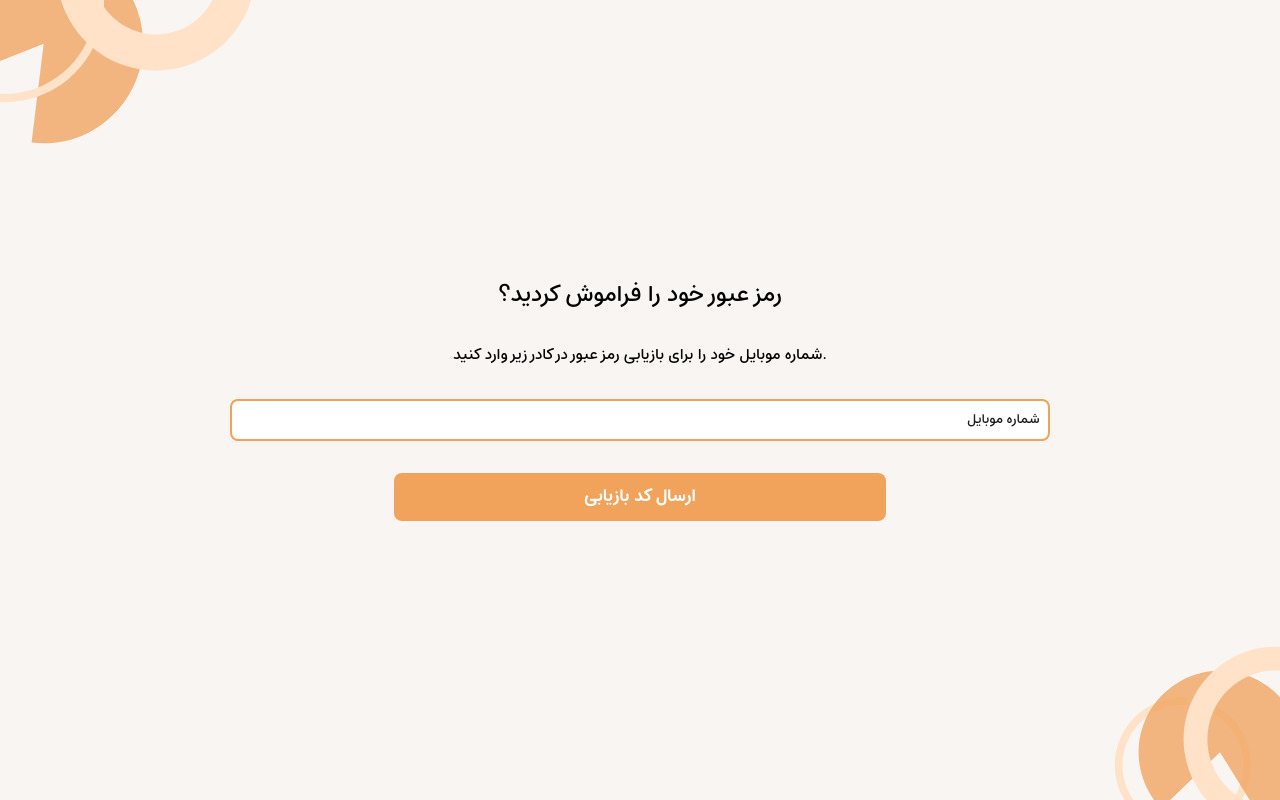
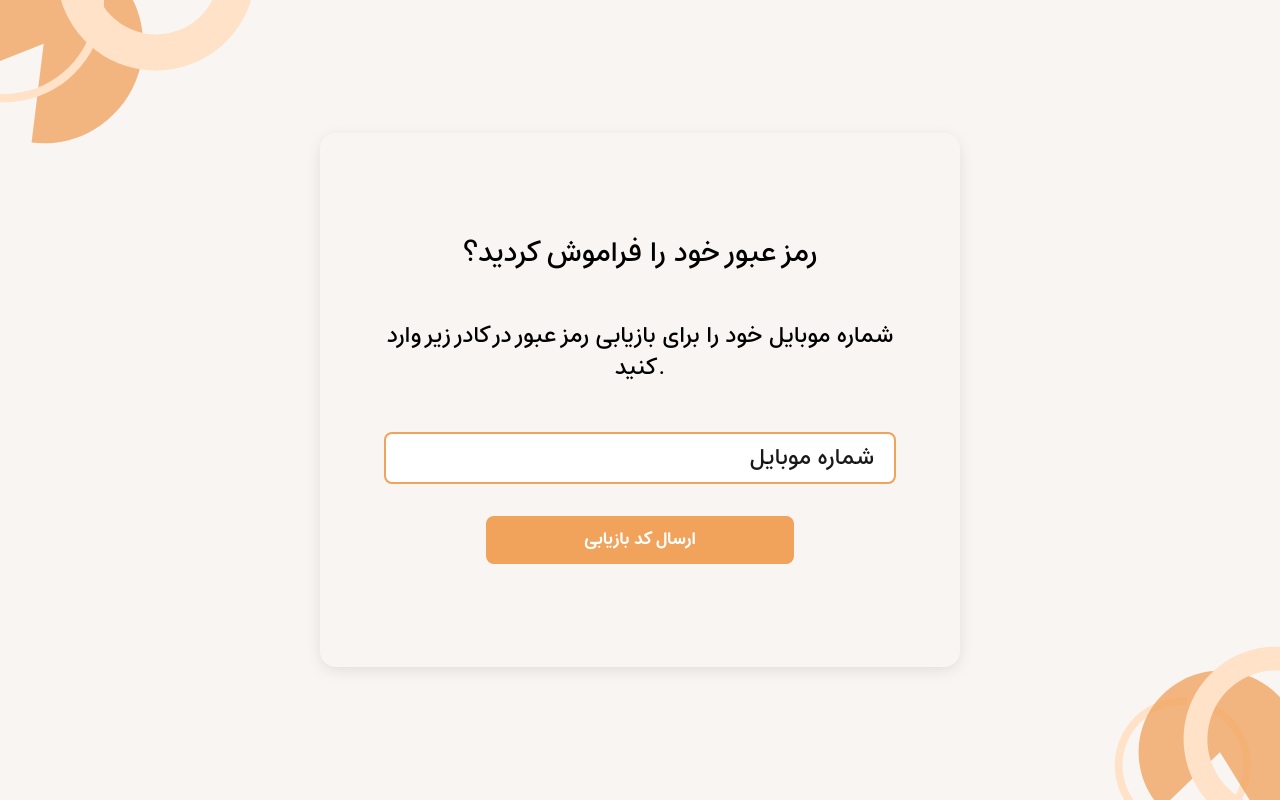
Before and after one commit to AliDlt/ProjectManagementClient, a React app: page /auth/forgot-password in a window 1280 px wide. Built offline with nearby package versions, Linux system fonts and the light colour scheme; the HTML template or start-up script is replaced by a standard one.

Commit message:
reponsive forget password

```diff
--- a/pages/ForgetPasswordPage.jsx
+++ b/pages/ForgetPasswordPage.jsx
@@ -4,17 +4,25 @@
 
 const ForgetPasswordPage = () => {
   return (
-    <section className=" font-estedad flex gap-8  justify-center items-center flex-col w-4/5 h-screen text-center ">
-      <h3 className=" text-2xl ">رمز عبور خود را فراموش کردید؟ </h3>
-      <p className="w-4/5">
+    <section className="w-full h-screen flex justify-center items-center">
+      <div
+        className="w-4/5 lg:w-1/2 font-estedad rounded-custom  flex gap-8  justify-center md:gap-12  items-center flex-col text-center
+        md:shadow-custom md:h-4/6
+      "
+      >
+        <h3 className=" text-2xl md:text-3xl ">
+          رمز عبور خود را فراموش کردید؟{" "}
+        </h3>
+        <p className="w-4/5 text-2xl">
           شماره موبایل خود را برای بازیابی رمز عبور در کادر زیر وارد کنید.{" "}
         </p>
         <form className="w-4/5 flex flex-col gap-8">
-        <CustomInput placeholder="شماره موبایل" />
-        <CustomButton className="w-3/5 rounded-lg m-auto p-6 ">
+          <CustomInput className="text-2xl px-5" placeholder="شماره موبایل" />
+          <CustomButton className="w-3/5 rounded-lg m-auto p-6 text-xl ">
             <span className="font-bold text-lg">ارسال کد بازیابی </span>
           </CustomButton>
         </form>
+      </div>
     </section>
   );
 };
```
Lines whose indentation alone changed are shown as unchanged.
